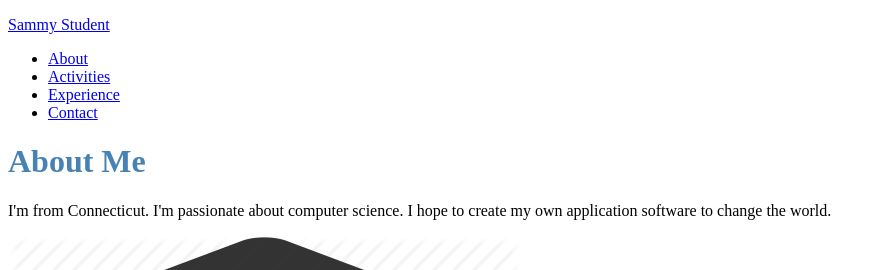
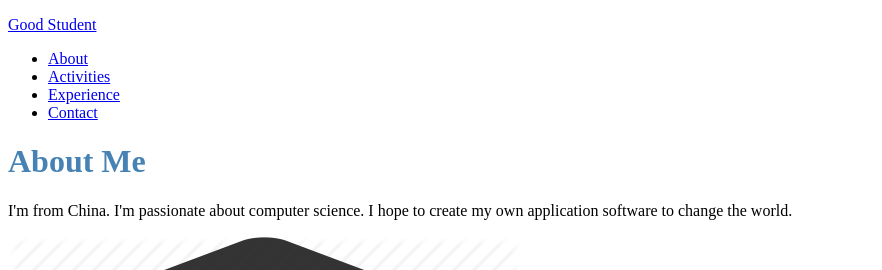
Before and after one commit to zw411/Internet_business_tech, a plain HTML site: page about.html in a window 1280 px wide. Shown: the top 270 px of the page, without its empty margins (0-882 px from the left). Drawn offline with Linux system fonts and the light colour scheme.

Commit message:
Update about.html

```diff
--- a/about.html
+++ b/about.html
@@ -7,7 +7,7 @@
   </head>
   <body>
     <header>
-      <p><a href="index.html">Sammy Student</a></p>
+      <p><a href="index.html">Good Student</a></p>
       <nav>
         <ul>
           <li><a href="about.html">About</a></li>
@@ -21,7 +21,7 @@
     <div class="page">
       <h1>About Me</h1>
       <p>
-        I'm from Connecticut. I'm passionate about computer science. I hope to create my own application software to change the world.
+        I'm from China. I'm passionate about computer science. I hope to create my own application software to change the world.
       </p>
       <img src="images/education_icons_IF-02-512.png" alt="an icon of a student with a mortarboard" />
     </div>
```
